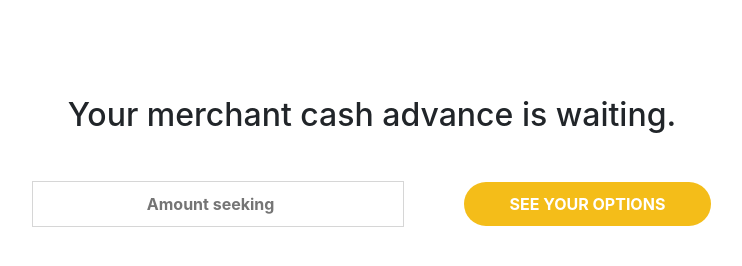
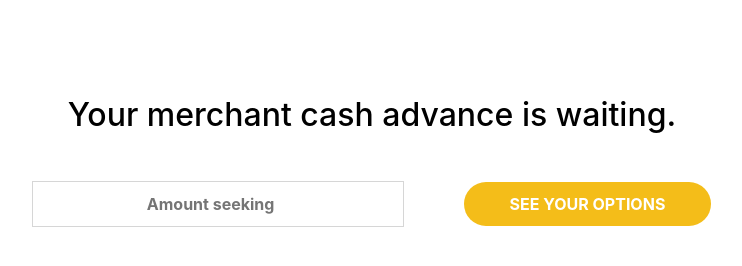
Before and after one commit to FullcircleJonas/investment-calculator, a plain HTML site: page index.html in a window 1280 px wide. Shown: the whole page, without its empty margins (268-1010 px from the left). Drawn offline with nearby package versions, Linux system fonts and the light colour scheme.

Commit message:
Black font

```diff
--- a/main.css
+++ b/main.css
@@ -1,3 +1,8 @@
+#app {
+  color: black;
+
+}
+
 .rel {
   position: relative;
 }
@@ -26,7 +31,7 @@
 }
 
 .minH {
-  min-height: 50vh;
+  min-height: 500px;
 }
 
 input {
```
